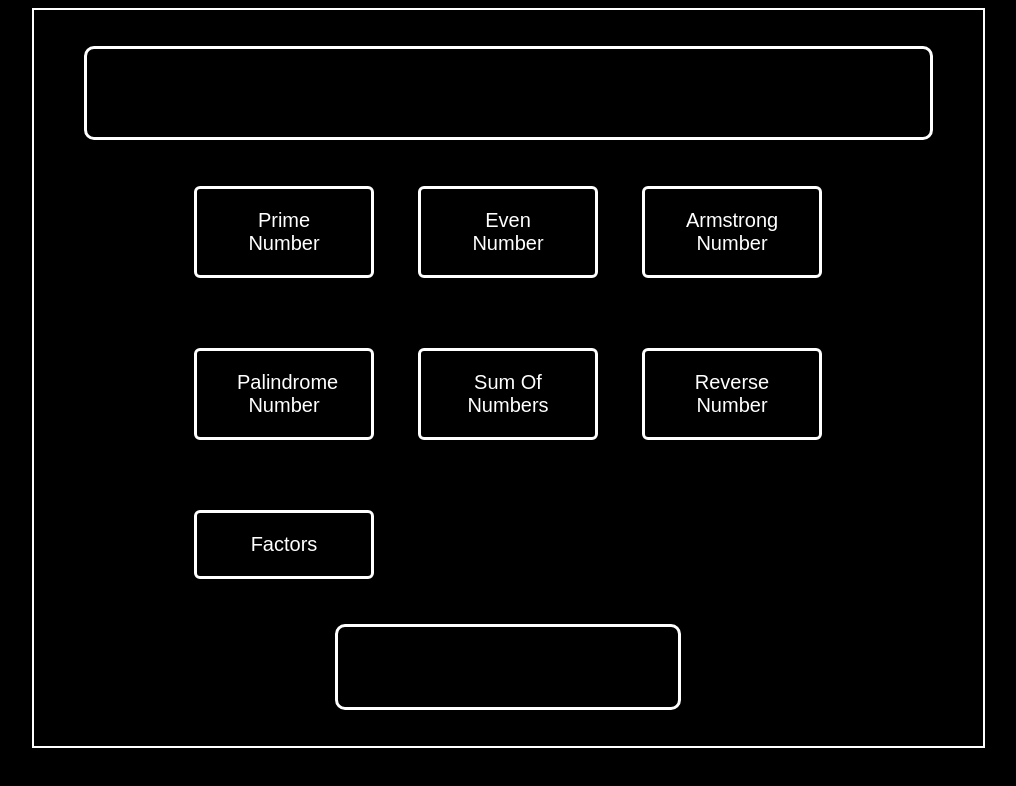
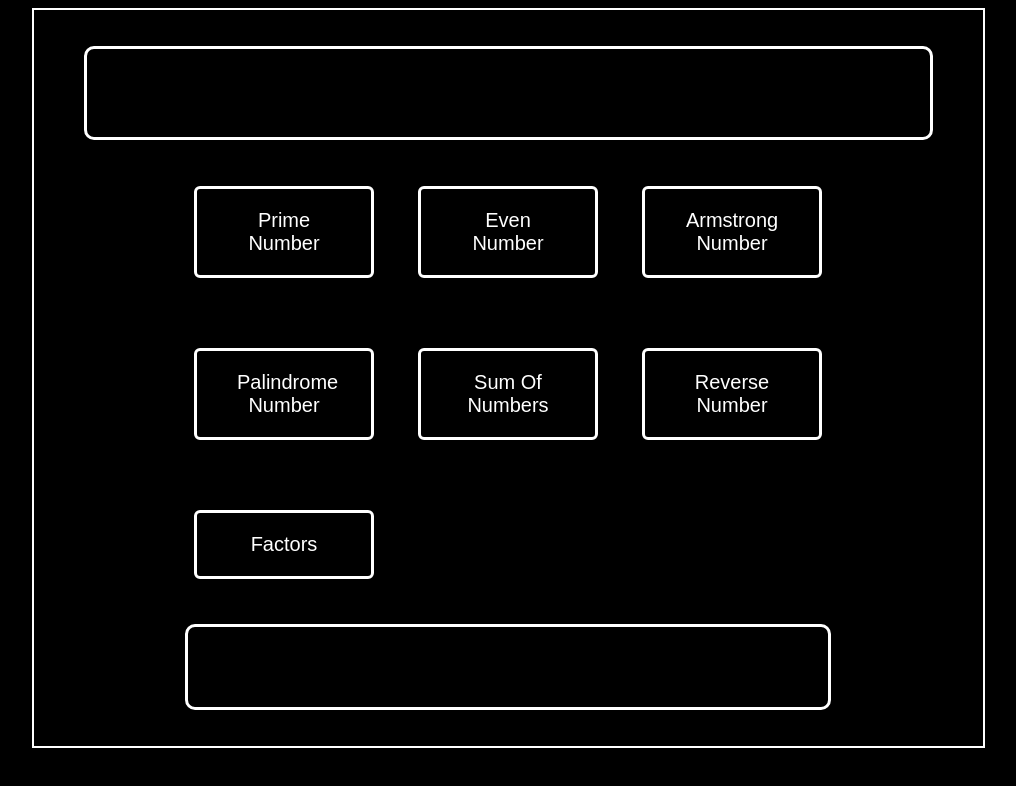
Before and after one commit to ashwith-dev/Programming-Exercises, a plain HTML site: page Number Checking/index_NC.html in a window 1280 px wide. Shown: the whole page, without its empty margins (132-1148 px from the left). Drawn offline with Linux system fonts and the light colour scheme.

Commit message:
changed the output box and removed yes/no

```diff
--- a/Number Checking/style_NC.css
+++ b/Number Checking/style_NC.css
@@ -71,12 +71,12 @@ input{
     border-radius: 10px;
     background-color: black;
     color: white;
-    font-size: 50px;
-    font-weight: 400;
+    font-size: 30px;
+    font-weight: 200;
     text-align: center;
     margin: 0px ;
-    height: 50px;
-    width: 200px;
+    min-height: 50px;
+    min-width: 500px;
 }
 
 #output::placeholder{
```
